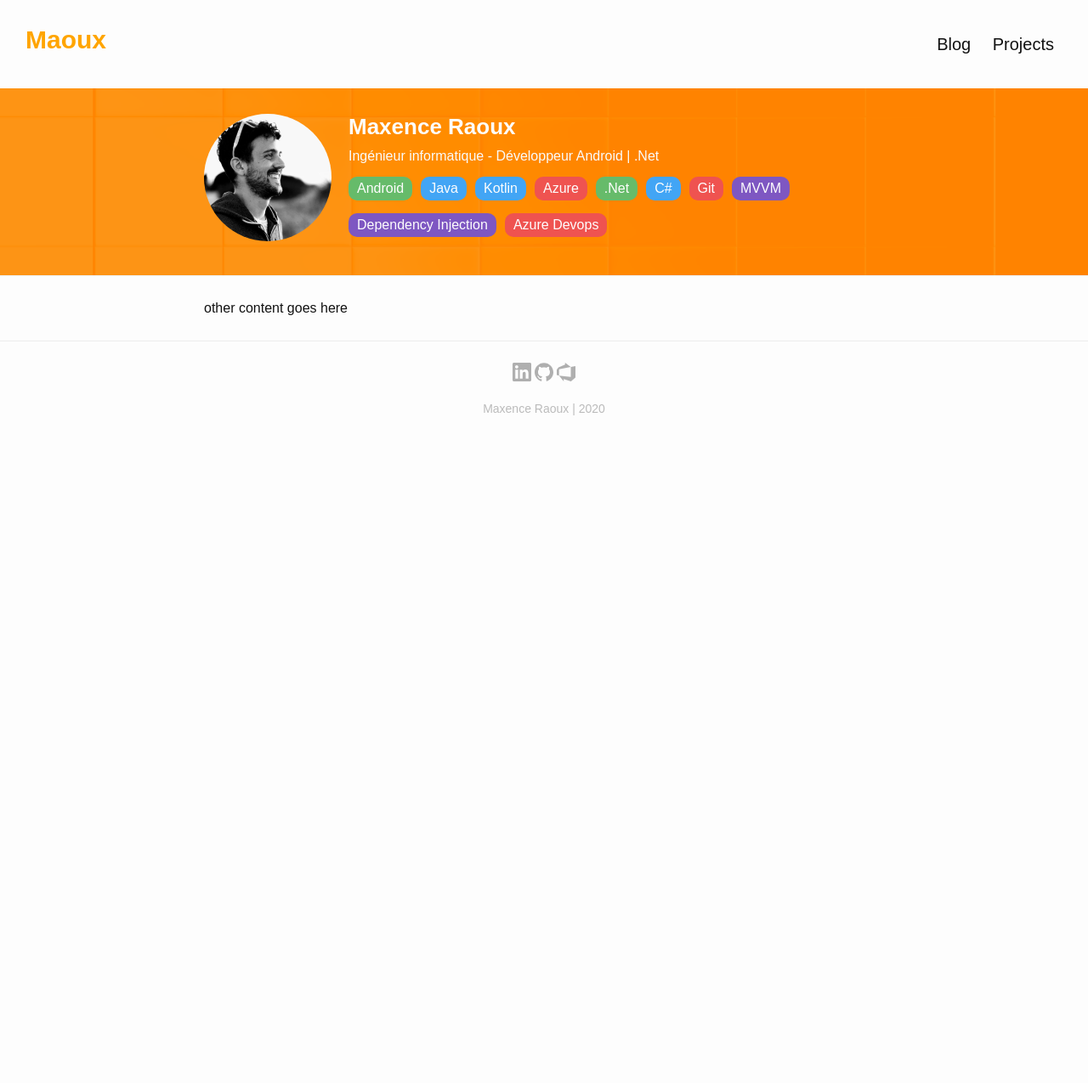
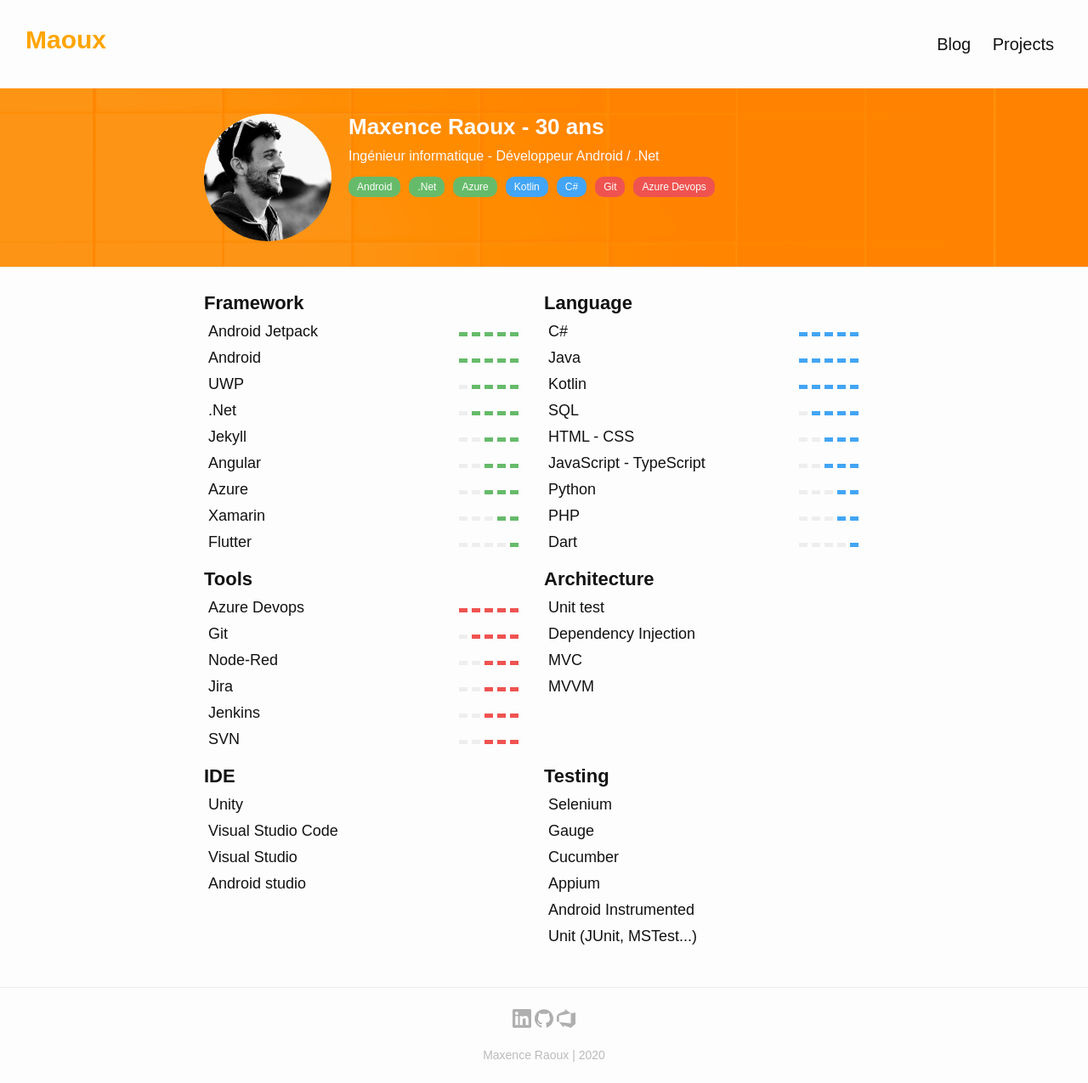
Before and after one commit to Maouxi/maouxi.github.io, a Jekyll site: the page built from index.html, in a window 1280 px wide. Shown: the whole page at 85% size. Built offline with Jekyll 4.4.1, drawn with Linux system fonts in a browser that asks for light colours; before the commit the page ends 900 px from its top, so only the background shows below that.

Commit message:
Construct home page

```diff
--- a/_data/skills.yml
+++ b/_data/skills.yml
@@ -1,20 +1,126 @@
-- name: Android
-  color: framework
-- name: Java
-  color: language
-- name: Kotlin
-  color: language
-- name: Azure
-  color: tools
-- name: .Net
-  color: framework
-- name: C#
-  color: language
-- name: Git
-  color: tools
-- name: MVVM
-  color: architecture
-- name: Dependency Injection
-  color: architecture
-- name: Azure Devops
-  color: tools
+categories:
+  - name: framework
+    label: Framework
+  - name: language
+    label: Language
+  - name: ide
+    label: IDE
+  - name: tools
+    label: Tools
+  - name: architecture
+    label: Architecture
+  - name: test
+    label: Testing
+skills:
+  - name: Android
+    category: framework
+    fav: true
+    stars: 5
+  - name: Android Jetpack
+    category: framework
+    stars: 5
+  - name: .Net
+    category: framework
+    fav: true
+    stars: 4
+  - name: UWP
+    category: framework
+    stars: 4
+  - name: Azure
+    category: framework
+    fav: true
+    stars: 3
+  - name: Flutter
+    category: framework
+    stars: 1
+  - name: Angular
+    category: framework
+    stars: 3
+  - name: Jekyll
+    category: framework
+    stars: 3
+  - name: Xamarin
+    category: framework
+    stars: 2
+
+  - name: Kotlin
+    category: language
+    fav: true
+    stars: 5
+  - name: Java
+    category: language
+    stars: 5
+  - name: C#
+    category: language
+    fav: true
+    stars: 5
+  - name: JavaScript - TypeScript
+    category: language
+    stars: 3
+  - name: Dart
+    category: language
+    stars: 1
+  - name: HTML - CSS
+    category: language
+    stars: 3
+  - name: PHP
+    category: language
+    stars: 2
+  - name: Python
+    category: language
+    stars: 2
+  - name: SQL
+    category: language
+    stars: 4
+
+  - name: Git
+    category: tools
+    fav: true
+    stars: 4
+  - name: SVN
+    category: tools
+    stars: 3
+  - name: Azure Devops
+    category: tools
+    fav: true
+    stars: 5
+  - name: Jenkins
+    category: tools
+    stars: 3
+  - name: Jira
+    category: tools
+    stars: 3
+  - name: Node-Red
+    category: tools
+    stars: 3
+
+  - name: MVVM
+    category: architecture
+  - name: MVC
+    category: architecture
+  - name: Dependency Injection
+    category: architecture
+  - name: Unit test
+    category: architecture
+
+  - name: Android studio
+    category: ide
+  - name: Visual Studio
+    category: ide
+  - name: Visual Studio Code
+    category: ide
+  - name: Unity
+    category: ide
+
+  - name: Unit (JUnit, MSTest...)
+    category: test
+  - name: Android Instrumented
+    category: test
+  - name: Appium
+    category: test
+  - name: Cucumber
+    category: test
+  - name: Gauge
+    category: test
+  - name: Selenium
+    category: test
--- a/_sass/colors.scss
+++ b/_sass/colors.scss
@@ -9,14 +9,17 @@ $text-primary-light-color-invert: #fafafa;
 $text-primary-lighter-color: #bbbbbb;
 
 .language {
-    background-color: #42a5f5;
+    background-color: #42a5f5!important;
 }
 .framework {
-    background-color: #66bb6a;
+    background-color: #66bb6a!important;
 }
 .tools {
-    background-color: #ef5350;
+    background-color: #ef5350!important;
 }
 .architecture {
-    background-color: #7e57c2;
+    background-color: #7e57c2!important;
 }
+.test {
+    background-color: #90a4ae!important;
+}
--- a/_sass/main.scss
+++ b/_sass/main.scss
@@ -46,11 +46,20 @@ body {
     }
 }
 
-.tag {
+%tag-shared {
     padding: 5px 10px;
     border-radius: 10px;
     color: $text-primary-color-invert !important;
     margin-right: 10px;
+    margin-bottom: 10px;
+}
+
+.tag {
+    @extend %tag-shared;
+}
+.tag-small {
+    @extend %tag-shared;
+    font-size: 12px;
 }
 
 #page-header {
@@ -132,3 +141,58 @@ article {
         margin-bottom: 5px;
     }
 }
+
+@media (min-width: 800px) {
+    .skill-container {
+        display: flex;
+        width: 100%;
+        flex-flow: row wrap;
+
+        .skill-item {
+            width: 50%;
+            h3 {
+                padding: 5px 30px 5px 5px;
+            }
+        }
+    }
+}
+@media (max-width: 800px) {
+    .skill-container {
+        display: flex;
+        flex-flow: column nowrap;
+    }
+
+    .skill-item {
+        h3 {
+            padding: 5px 5px 5px 5px;
+        }
+    }
+}
+
+.skill-container {
+    .skill-item {
+        margin-bottom: 15px;
+        h3 {
+            display: flex;
+            flex-flow: row nowrap;
+            justify-content: space-between;
+            font-size: 18px;
+            font-weight: normal;
+        }
+        %lvl-shared {
+            @extend %lvl-shared;
+            display: inline-block;
+            min-width: 10px;
+            min-height: 5px;
+            border-radius: 0%;
+        }
+        .lvl-fill {
+            @extend %lvl-shared;
+            background-color: $primary-color;
+        }
+        .lvl-empty {
+            @extend %lvl-shared;
+            background-color: $shadow;
+        }
+    }
+}
--- a/index.html
+++ b/index.html
@@ -5,16 +5,45 @@ title: Home
     <article class="content">
         <img src="/assets/img/home/profil.jfif" class="avatar" />
         <div class="home-header-content">
-            <h1>Maxence Raoux</h1>
-            <p>Ingénieur informatique - Développeur Android | .Net</p>
+            <h1>Maxence Raoux - <span id="myage">-</span> ans</h1>
+            <p>Ingénieur informatique - Développeur Android / .Net</p>
             <div class="home-header-tags">
-                {% for skill in site.data.skills %}
-                <p class="tag {{ skill.color }}">{{ skill.name }}</p>
+                {% assign favorite_skills = site.data.skills.skills | where: "fav", "true" %}
+                {% for skill in favorite_skills %}
+                <span class="tag-small {{ skill.category }}">{{ skill.name }}</span>
                 {% endfor %}
             </div>
         </div>
     </article>
 </div>
-<article class="content">
-    other content goes here
+<article class="content skill-container">
+    {% assign grouped_skills = site.data.skills.skills | group_by: "category" %}
+
+    {% for skill_group in grouped_skills %}
+    <div class='skill-item'>
+        {% assign category = site.data.skills.categories | where: "name", skill_group.name %}
+        {% assign sorted_skills = skill_group.items | sort: "stars" | reverse %}
+        <h2>{{ category.first.label }}</h2>
+        {% for skill in sorted_skills %}
+        <h3>
+            {{ skill.name }}
+            {% if skill.stars > 0 %}
+            <span>
+                {% for i in (skill.stars..4) %}
+                <span class="lvl-empty"></span>
+                {% endfor %}
+                {% for i in (1..skill.stars) %}
+                <span class="lvl-fill {{ skill_group.name }}"></span>
+                {% endfor %}
+
+            </span>
+            {% endif %}
+        </h3>
+        {% endfor %}
+    </div>
+    {% endfor %}
 </article>
+
+<script>
+    document.querySelector('#myage').innerHTML = Math.abs(new Date(Date.now() - new Date(1990, 4, 12).getTime()).getUTCFullYear() - 1970);
+</script>
```
